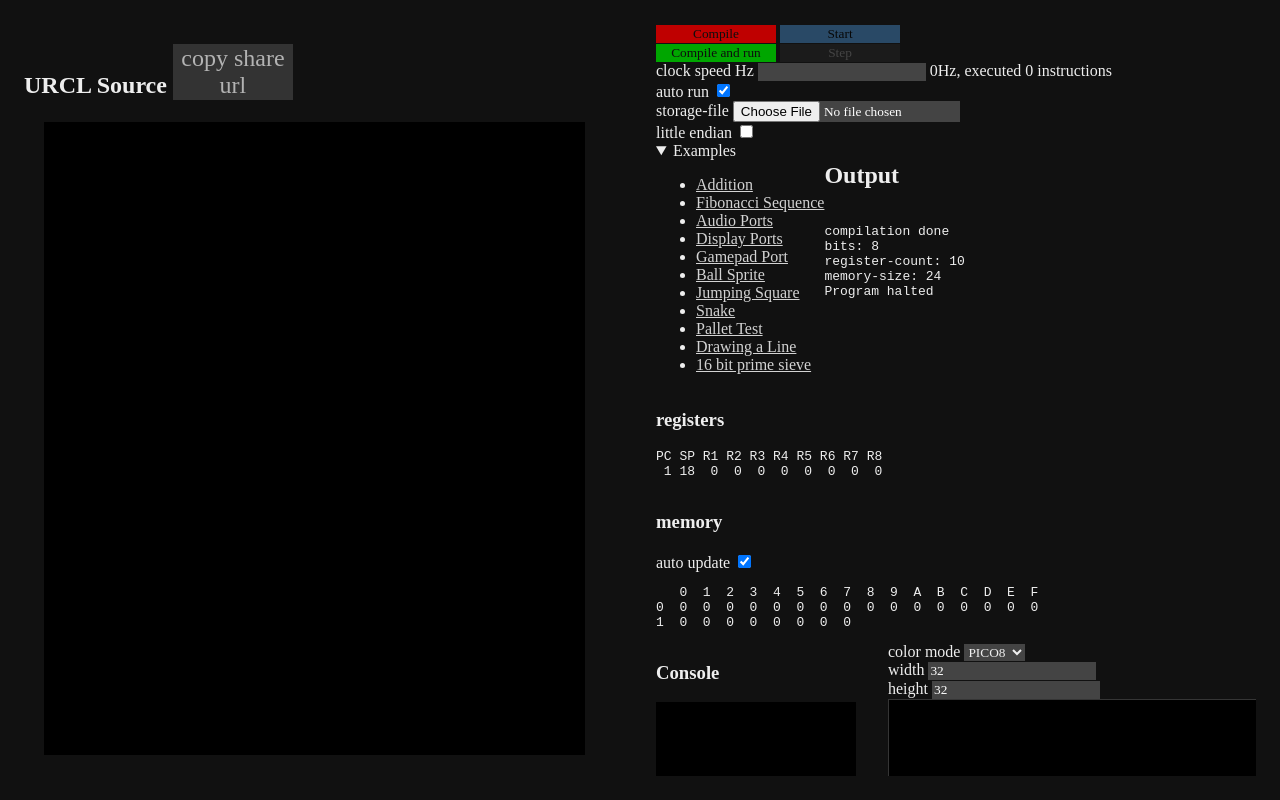
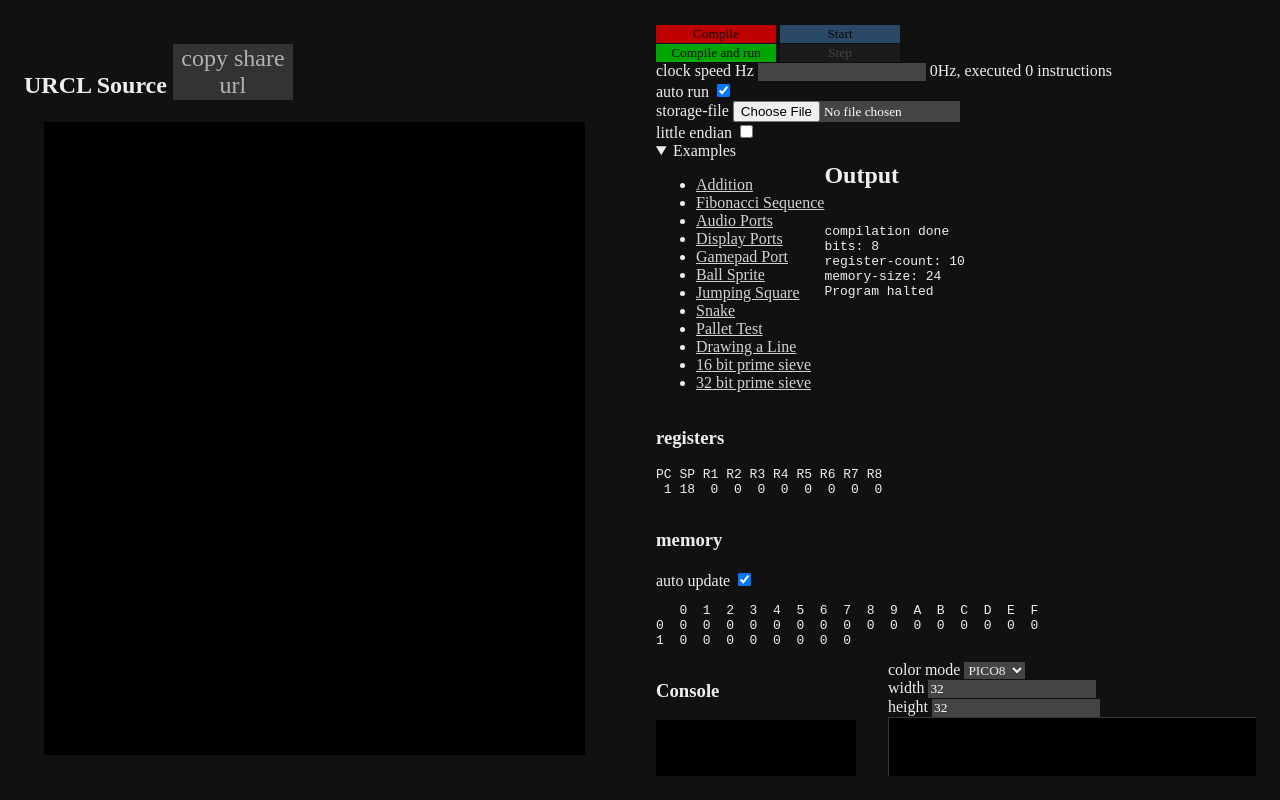
Before and after one commit to BramOtte/urcl-explorer, a website with bundled scripts: page index.html in a window 1280 px wide. Built offline with nearby package versions, Linux system fonts and the light colour scheme.

Commit message:
add 32 bit prime sieve

```diff
--- a/index.html
+++ b/index.html
@@ -47,6 +47,7 @@
                             <li><a href="?srcurl=examples/urcl/pallet-test.urcl">Pallet Test</a></li>
                             <li><a href="?srcurl=examples/urcl/line.urcl">Drawing a Line</a></li>
                             <li><a href="?srcurl=examples/urcl/prime-sieve16.urcl">16 bit prime sieve</a></li>
+                            <li><a href="?srcurl=examples/urcl/prime-sieve32.urcl">32 bit prime sieve</a></li>
 
                             <!-- <li><a href="?srcurl=examples/urcl/wolfenstein.urcl">wolfenstein</a></li> -->
                         </ul>
```
Also changed, not shown: 1 other file.
